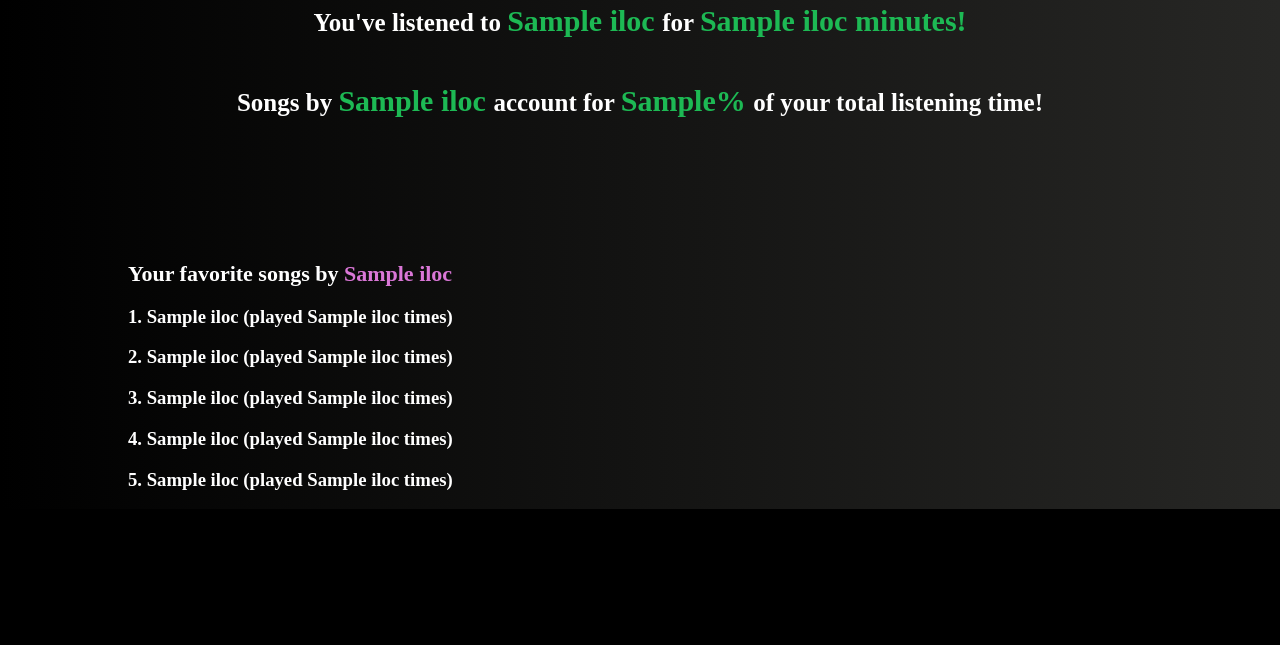
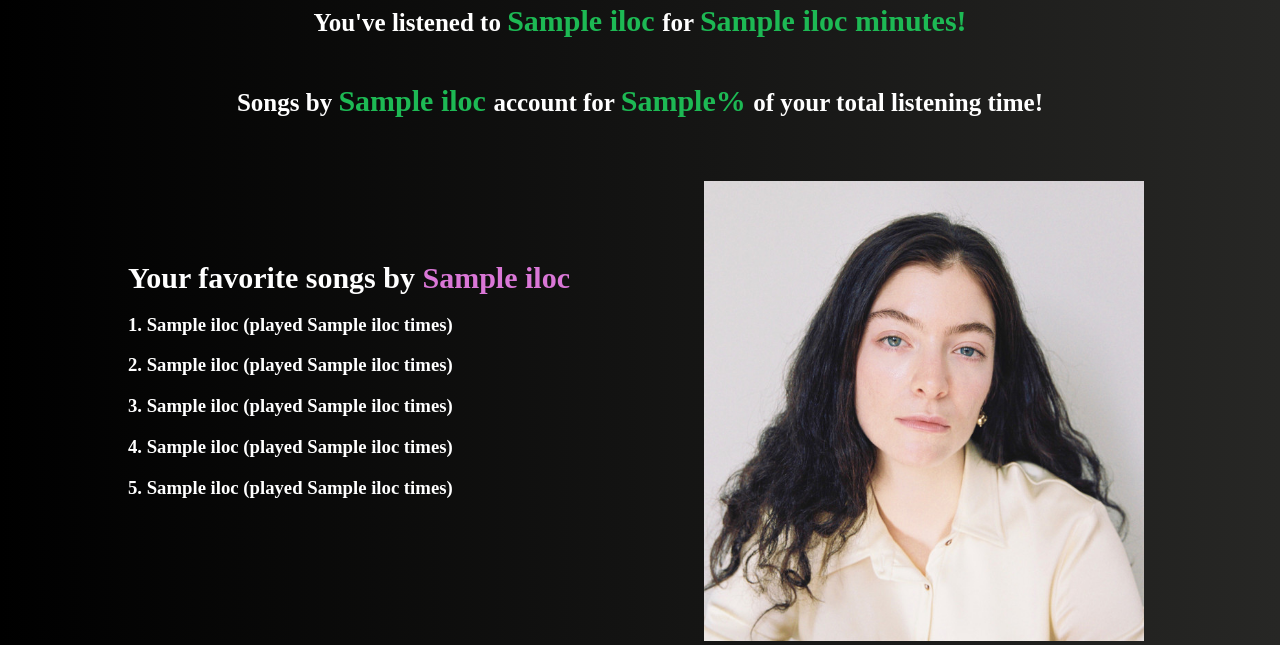
Before and after one commit to dkoterwa/spotify_app, a Flask app: template website/templates/general_statistics.html in a window 1280 px wide; the page is wider, and only the part inside the window is pictured. Shown: the part 1419-2064 px from the top of that part. Before the commit the page ends 1928 px from the top of that part, so only its background shows below. Run offline with Flask 2, Linux system fonts and the light colour scheme; the template is opened without the code that fills it: most values are stand-ins (such as "Sample title", 1, 10 or a date in 2020); some libraries are stand-ins or nearby versions.

Commit message:
add favorite artist photo to general statistics

```diff
--- a/website/main.py
+++ b/website/main.py
@@ -23,7 +23,6 @@ app = create_app()
 
 def upload_file():
     if request.method == "POST":
-
         files = request.files.getlist("file")
         session["unique_id"] = generate_uuid()
         user_name = request.form["name"]
@@ -55,12 +54,14 @@ def upload_file():
 def general_statistics():
     user_id = session.get("unique_id")
     conn, cursor = db_connect("spotify_db.db")
+    sp = connect_to_sp(cid, secret)
     data = download_data(user_id, cursor)
     scatter = make_general_scatter(data)
     heatmap = make_general_heatmap(data)
     graph1JSON = json.dumps(scatter, cls=plotly.utils.PlotlyJSONEncoder)
     graph2JSON = json.dumps(heatmap, cls=plotly.utils.PlotlyJSONEncoder)
     total_listening_time, favorite_artists, favorite_songs, distinct_artists, distinct_songs, favorite_artists_minutes, favorite_artist_fraction, favorite_songs_of_fav_artist, number_of_songs_by_fav_artist, favorite_morning, favorite_evening = get_general_statistics(data)
+    get_favorite_artist_photo(favorite_artists["artist_name"].iloc[0], sp)
 
     fav_artist_link = [get_main_wiki_image(i) for i in favorite_artists["artist_name"][:5]]
     return render_template("general_statistics.html", graph1JSON=graph1JSON, graph2JSON=graph2JSON, total_listening_time = total_listening_time, favorite_artists = favorite_artists, favorite_songs = favorite_songs, distinct_artists = distinct_artists, distinct_songs = distinct_songs, favorite_artists_minutes = favorite_artists_minutes, favorite_artist_fraction = favorite_artist_fraction, favorite_songs_of_fav_artist = favorite_songs_of_fav_artist, number_of_songs_by_fav_artist = number_of_songs_by_fav_artist, favorite_morning = favorite_morning, favorite_evening = favorite_evening, fav_artist_link=fav_artist_link, zip=zip)
@@ -90,7 +91,7 @@ def recommendations():
     user_id = session.get("unique_id")
     conn, cursor = db_connect("spotify_db.db")
 
-    personal_data = get_data_with_statistics(user_id, cursor)
+    personal_data = get_data_with_statistics("fd3d877b-6d54-4cba-a037-ed9ab548f8af", cursor)
     recommender_data = get_data_from_recommender(cursor)
     recommender_results = recommend_me(personal_data, recommender_data, ["danceability", "energy", "loudness", "speechiness", "acousticness", "instrumentalness", "liveness", "valence", "tempo"])
 
--- a/website/static/general_statistics.css
+++ b/website/static/general_statistics.css
@@ -272,14 +272,14 @@ button[name = "recommendations"]{
 .favorite-artist-title{
     color:white;
     font-family: Futura;
-    font-size: 22px;
+    font-size: 30px;
     font-weight: bold;
 }
 
 .name-favorite{
     color:rgb(218, 119, 215);
     font-family: Futura;
-    font-size: 22px;
+    font-size: 30px;
     font-weight: bold;
 }
 
@@ -290,13 +290,24 @@ button[name = "recommendations"]{
     left: 10%;
 }
 
+.favorite-artist-songs-list{
+    color:white;
+    font-family: Futura;
+    font-size: 16px;
+}
+
+.favorite-artist-photo{
+    position: absolute;
+    top: 200%;
+    left: 55%;
+}
 
 #chart1{
     position: absolute;
     left: 50%;
     transform: translate(-50%, -50%);
     display: flex;
-    top: 280%;
+    top: 300%;
 }
 
 #chart2{
@@ -304,5 +315,5 @@ button[name = "recommendations"]{
     left: 50%;
     transform: translate(-50%, -50%);
     display: flex;
-    top: 350%;
+    top: 370%;
 }
--- a/website/templates/general_statistics.html
+++ b/website/templates/general_statistics.html
@@ -102,11 +102,15 @@
 
 <div class="favorite-artists-songs">
     <div class="favorite-artist-title">Your favorite songs by <span class="name-favorite"> {{ favorite_artists["artist_name"].iloc[0] }}</span></div>
-    <div class="favorite-artist-songs">
+    <div class="favorite-artist-songs-list">
         {% for i in range(5) %}
         <h3>{{ i+1 }}. {{ favorite_songs_of_fav_artist["song_name"].iloc[i] }} (played {{ favorite_songs_of_fav_artist["count"].iloc[i] }} times) </h3>
         {% endfor %}
     </div>
+</div>
+
+<div class="favorite-artist-photo">
+    <img src="{{ url_for('static', filename='favorite_artist_photo.jpg') }}" width="440px" height="460px">
 </div>
 
 
```
Also changed, not shown: website/song_characteristics.py (+26 -16 lines), website/templates/recommendations.html (+2 -7 lines), website/static/favorite_artist_photo.jpg (added), 4 other files.
